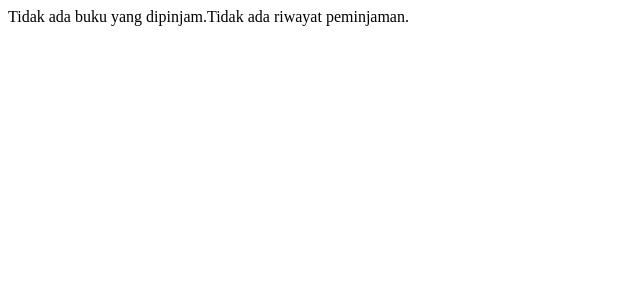
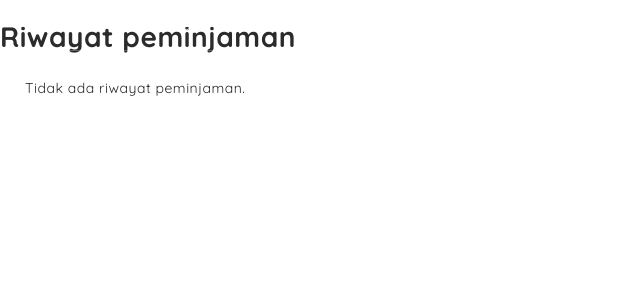
Before and after one commit to billyalexndr/perpusku, a PHP site: page /perpusku/views/catalogBooks/index.php in a window 1280 px wide. Shown: the top 300 px of the page, without its empty margins (0-640 px from the left). Run offline with PHP 8.4, Linux system fonts and the light colour scheme; data comes from the database, SQL or seed files in the repository; data that the repository does not hold is empty; some libraries are stand-ins or nearby versions; some web fonts are replaced.

Commit message:
update css 24/05/2023 21.09

```diff
--- a/assets/css/books.css
+++ b/assets/css/buku.css
@@ -1,13 +1,21 @@
-.book-list {
-    display: grid;
+body{
+    background-color: #fff;
+}
+div
+div.book-list {
+    display: flex;
+    margin: 25px;
     grid-template-columns: repeat(auto-fit, minmax(300px, 1fr));
     gap: 20px;
 }
 
 .book-card {
-    background-color: #f1f1f1;
+    justify-content: center;
+    background-color: #e6e5e5;
     padding: 20px;
+    min-width: 290px;
     border-radius: 5px;
+    border: 1px solid rgba(0, 0, 0, 0.205);
     box-shadow: 0 2px 5px rgba(0, 0, 0, 0.1);
 }
 
@@ -26,3 +34,6 @@
 .book-info {
     margin-bottom: 5px;
 }
+.footer{
+    width: 100%;
+}
--- a/views/Templates/foot.php
+++ b/views/Templates/foot.php
@@ -40,4 +40,5 @@
         });
     </script>
     </body>
+    <link href="../../assets/css/stylenew.css" rel="stylesheet" type="text/css";>
 </html>
--- a/views/catalogBooks/index.php
+++ b/views/catalogBooks/index.php
@@ -1,18 +1,19 @@
+<?php include "../templates/head.php"; ?>
 <!DOCTYPE html>
 <html lang="en">
 <head>
   <meta charset="UTF-8">
   <meta http-equiv="X-UA-Compatible" content="IE=edge">
   <meta name="viewport" content="width=device-width, initial-scale=1.0">
-  <link rel="stylesheet" href="../../assets/css/books.css">
+  <link rel="stylesheet" href="../../assets/css/buku.css">
   <title>My Book</title>
 </head>
 <body>
+  <h1>Riwayat peminjaman</h1>
   <div class="book-list">
-    <?php
+  <?php
     // Koneksi ke database
     require '../../koneksi.php';
-
     // Periksa koneksi
     if (mysqli_connect_errno()) {
       echo "Koneksi database gagal: " . mysqli_connect_error();
@@ -22,7 +23,7 @@
     // Query untuk mengambil daftar buku yang dipinjam
     $query = "SELECT peminjaman.*, buku.cover_buku, buku.judul_buku, buku.penulis_buku, buku.penerbit_buku, buku.file_buku FROM peminjaman JOIN buku ON peminjaman.id_buku = buku.id_buku";
     $result = mysqli_query($conn, $query);
-
+    ?><?php
     // Periksa apakah ada buku yang dipinjam
     if (mysqli_num_rows($result) > 0) {
       echo "<h2>Data MyBook</h2>";
@@ -60,17 +61,14 @@
         </div>
         <?php
       }
-    } else {
-      echo "Tidak ada buku yang dipinjam.";
     }
-
+    ?><?php
     // Query untuk mengambil riwayat peminjaman
     $riwayatQuery = "SELECT riwayat_peminjaman.*, buku.cover_buku, buku.judul_buku, buku.penulis_buku, buku.penerbit_buku, buku.file_buku FROM riwayat_peminjaman JOIN buku ON riwayat_peminjaman.id_buku = buku.id_buku";
     $riwayatResult = mysqli_query($conn, $riwayatQuery);
 
     // Periksa apakah ada riwayat peminjaman
     if (mysqli_num_rows($riwayatResult) > 0) {
-      echo "<h2>Riwayat Peminjaman</h2>";
       while ($riwayatRow = mysqli_fetch_assoc($riwayatResult)) {
         ?>
         <div class="book-card">
@@ -98,5 +96,6 @@
 
 
   </div>
+
 </body>
 </html>
```
Also changed, not shown: assets/css/stylenew.css (line endings or trailing spaces).
